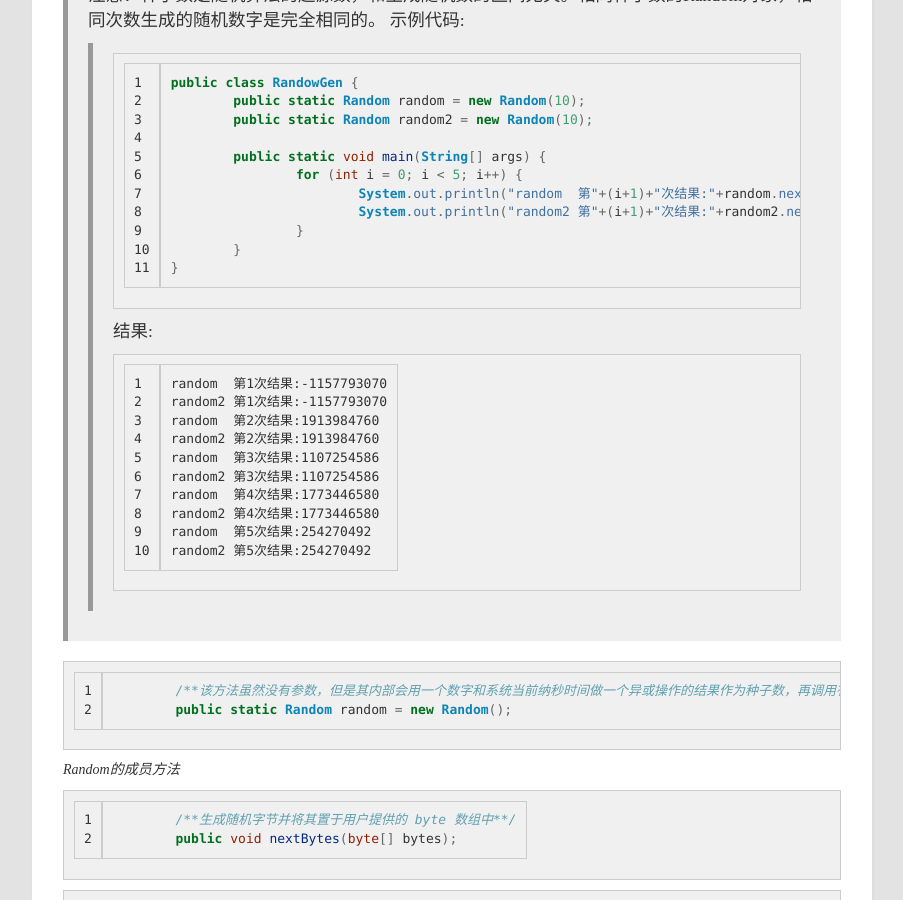
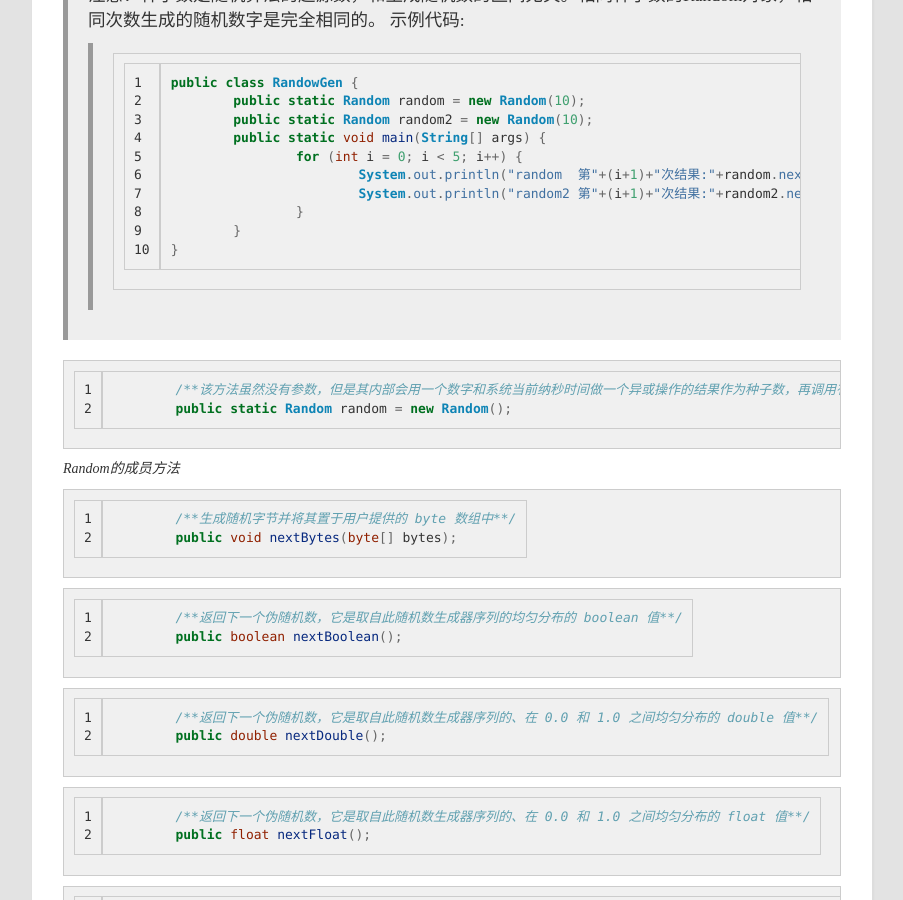
Before and after one commit to tomgg/tomgg.github.io, a Jekyll site: the page built from _posts/2016-07-20-java-random.md, in a window 1280 px wide and 900 px high, scrolled down 957 px. Shown: the whole window, without its empty margins (53-956 px from the left). Built offline with Jekyll 4.4.1, drawn with Linux system fonts in a browser that asks for light colours; nearby versions of some CDN libraries; comment, search, counter and statistics services are not loaded.

Commit message:
no message

````diff
--- a/_posts/2016-07-20-java-random.md
+++ b/_posts/2016-07-20-java-random.md
@@ -50,31 +50,18 @@ _Random的构造方法_
 >注意：种子数是随机算法的起源数，和生成随机数的区间无关。相同种子数的Random对象，相同次数生成的随机数字是完全相同的。
 >示例代码:
 >> ``` java
->>public class RandowGen {
+>> public class RandowGen {
 >>	public static Random random = new Random(10);
 >>	public static Random random2 = new Random(10);
->>
 >>	public static void main(String[] args) {
 >>		for (int i = 0; i < 5; i++) {
 >>			System.out.println("random  第"+(i+1)+"次结果:"+random.nextInt());
 >>			System.out.println("random2 第"+(i+1)+"次结果:"+random2.nextInt());
 >>		}
 >>	}
->>}
+>> }
 >> ```
->结果:
->> ```
->>random  第1次结果:-1157793070
->>random2 第1次结果:-1157793070
->>random  第2次结果:1913984760
->>random2 第2次结果:1913984760
->>random  第3次结果:1107254586
->>random2 第3次结果:1107254586
->>random  第4次结果:1773446580
->>random2 第4次结果:1773446580
->>random  第5次结果:254270492
->>random2 第5次结果:254270492
->> ```
+
 
 ``` java
 	/**该方法虽然没有参数，但是其内部会用一个数字和系统当前纳秒时间做一个异或操作的结果作为种子数，再调用有参的构造方法。由于系统时间是一直在变化的，所以基本上得到随机数都是不重复**/
````
